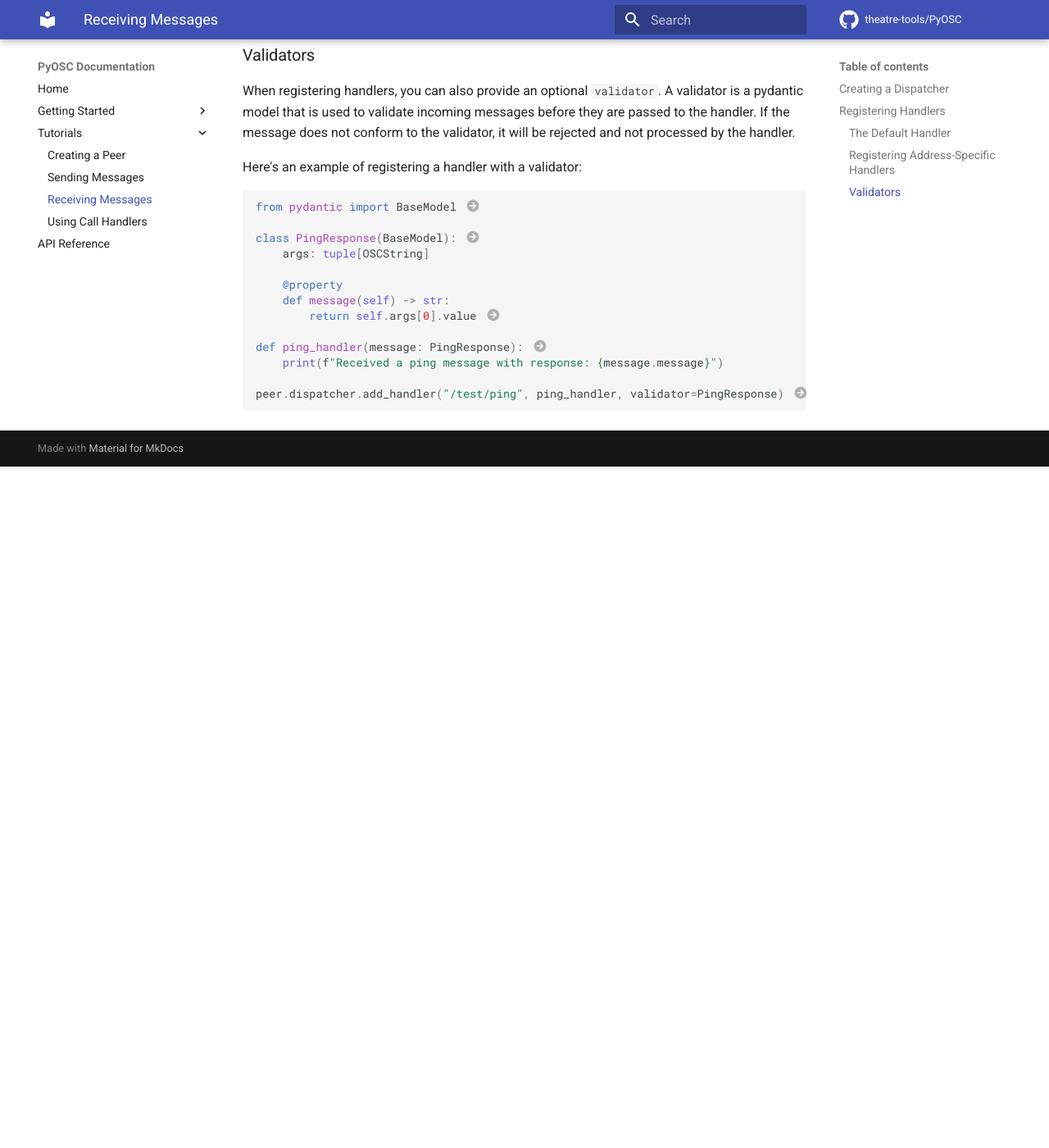
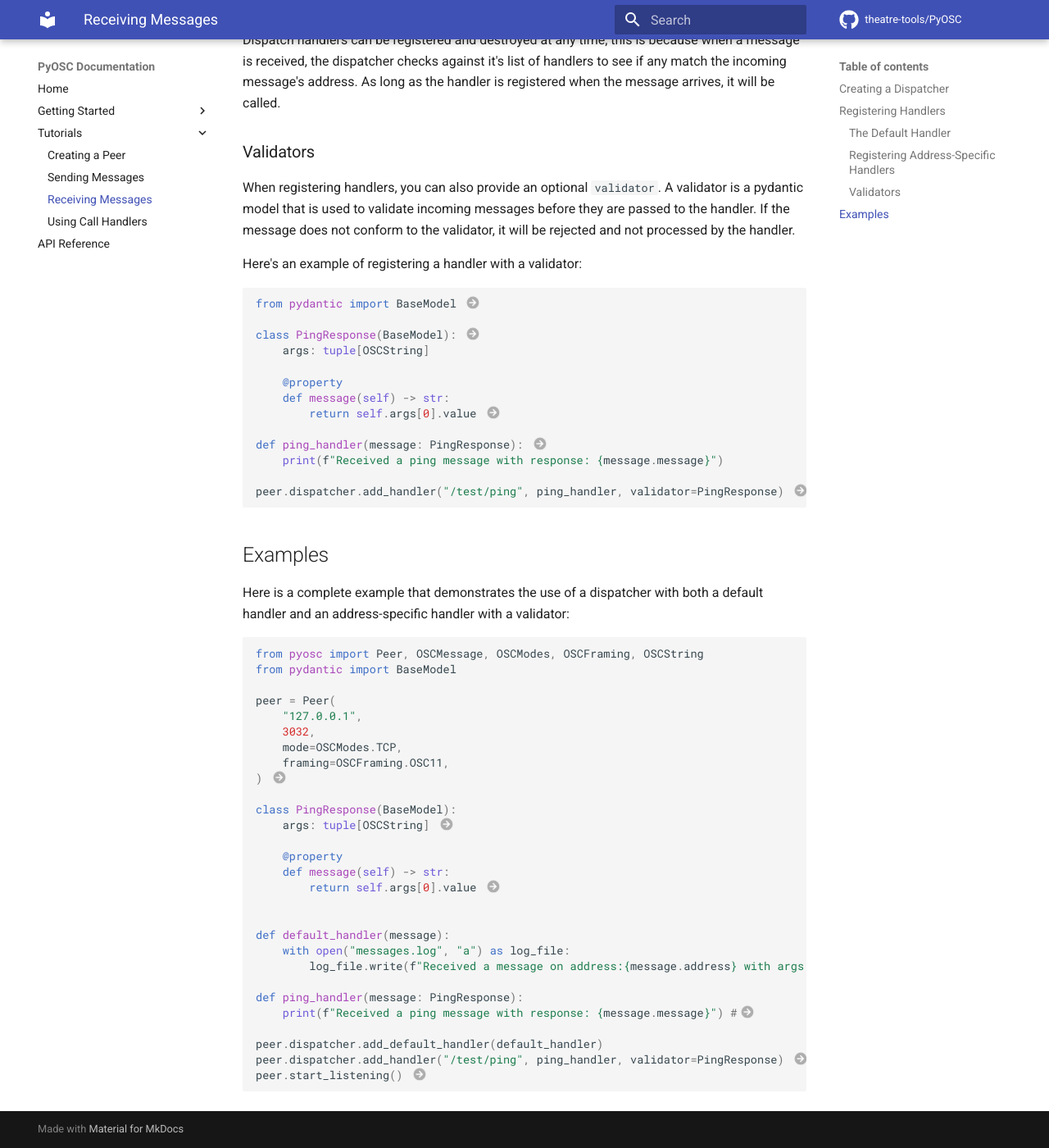
Before and after one commit to Theatre-Tools/PyOSC, an MkDocs documentation site: the page built from docs/tutorials/dispatcher.md, in a window 1280 px wide and 1400 px high, scrolled down 1686 px. Shown: the whole window at 82% size. Built offline with MkDocs 1.6.1 and Material for MkDocs 9.7.7, drawn with Linux system fonts in a browser that asks for light colours; comment, search, counter and statistics services are not loaded; the version menu is left out; before the commit the page ends 2255 px from its top, so only the background shows below that.

Commit message:
docs: enhance dispatcher tutorial with details on dynamic handler registration and complete example

````diff
--- a/docs/tutorials/dispatcher.md
+++ b/docs/tutorials/dispatcher.md
@@ -75,6 +75,8 @@ peer.dispatcher.add_handler("/test/ping", ping_handler) #(3)!
 2. Inside the handler, we print out the arguments of the received ping message.
 3. The `ping_handler` function is registered to handle messages sent to the `/test/ping` address using the `add_handler` method of the `dispatcher` attribute of the `peer` object.
 
+Dispatch handlers can be registered and destroyed at any time, this is because when a message is received, the dispatcher checks against it's list of handlers to see if any match the incoming message's address. As long as the handler is registered when the message arrives, it will be called.
+
 ### Validators
 When registering handlers, you can also provide an optional `validator`. A validator is a pydantic model that is used to validate incoming messages before they are passed to the handler. If the message does not conform to the validator, it will be rejected and not processed by the handler.
 
@@ -102,3 +104,47 @@ peer.dispatcher.add_handler("/test/ping", ping_handler, validator=PingResponse)
 3. We define a property `message` that extracts the string value from the first argument of the message.
 4. The `ping_handler` function is defined to accept a `PingResponse` object, which will be validated before being passed to the handler.
 5. The `ping_handler` function is registered to handle messages sent to the `/test/ping` address, this time with the `PingResponse` model as its validator.
+
+
+## Examples
+
+Here is a complete example that demonstrates the use of a dispatcher with both a default handler and an address-specific handler with a validator:
+
+```python
+from pyosc import Peer, OSCMessage, OSCModes, OSCFraming, OSCString
+from pydantic import BaseModel
+
+peer = Peer(
+    "127.0.0.1",
+    3032,
+    mode=OSCModes.TCP,
+    framing=OSCFraming.OSC11,
+) #(1)!
+
+class PingResponse(BaseModel):
+    args: tuple[OSCString] #(2)!
+
+    @property
+    def message(self) -> str:
+        return self.args[0].value #(3)!
+
+
+def default_handler(message):
+    with open("messages.log", "a") as log_file:
+        log_file.write(f"Received a message on address:{message.address} with args: {message.args}\n") #(4)!
+
+def ping_handler(message: PingResponse):
+    print(f"Received a ping message with response: {message.message}") #(7)
+
+peer.dispatcher.add_default_handler(default_handler)
+peer.dispatcher.add_handler("/test/ping", ping_handler, validator=PingResponse) #(5)!
+peer.start_listening() #(6)!
+```
+
+1. A `Peer` object is created to handle OSC messages over TCP on localhost at port 3032.
+2. A `PingResponse` pydantic model is defined to validate incoming ping messages.
+3. A property `message` is defined to extract the string value from the first argument of
+4. The `default_handler` function logs all received messages to a file named `messages.log`.
+5. The `ping_handler` function is registered to handle messages sent to the `/test/ping` address, with the `PingResponse` model as its validator.
+6. The `start_listening` method is called on the `Peer` object to begin receiving messages.
+7. The `ping_handler` function prints the response message when a valid ping message is received.
````
